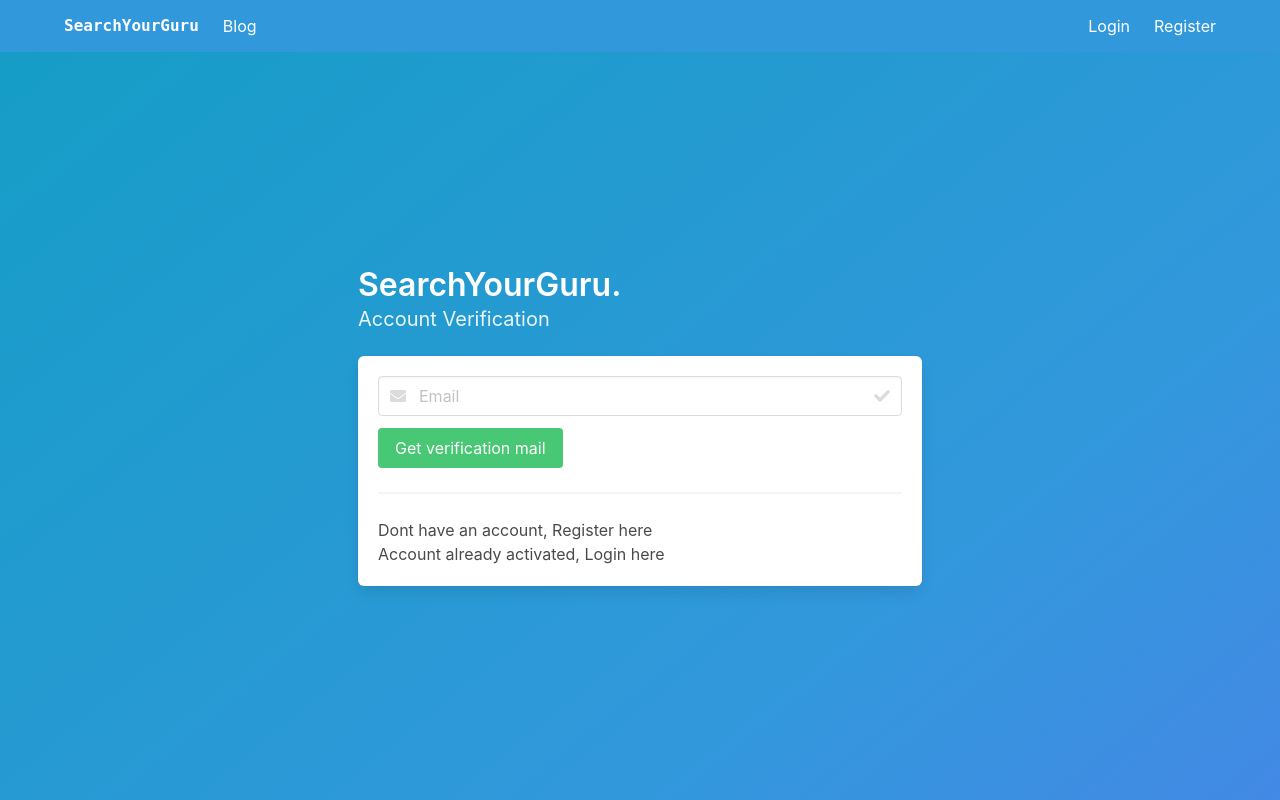
After one commit to nitinraturi/searchyourguru, a Django app: template templates/account/verification.html in a window 1280 px wide. The commit adds this page. Run offline with Django 3.2, Linux system fonts and the light colour scheme; the template is opened without the code that fills it, so the values that code supplies are empty; some libraries are stand-ins or nearby versions.

Commit message:
Verification view added

```diff
--- a/apps/pages/urls.py
+++ b/apps/pages/urls.py
@@ -7,4 +7,5 @@ urlpatterns = [
     path('',HomeView.as_view(),name="home"),
     path('login/',LoginView.as_view(),name="login"),
     path('signup/',SignupView.as_view(),name="signup"),
+    path('verification/',VerificationView.as_view(),name="verification"),
 ]
--- a/apps/users/serializers.py
+++ b/apps/users/serializers.py
@@ -74,7 +74,7 @@ class AccountActivationSerializer(serializers.Serializer):
             raise serializers.ValidationError({'detail':'No user associated with this email'})
 
         if not isEmailVerificationPending(email):
-            raise serializers.ValidationError({'detail':"No email verification pending"})
+            raise serializers.ValidationError({'detail':"No email verification pending for this email"})
         return data
 
     def send_activation_link(self):
--- /dev/null
+++ b/static/js/controllers/verification.js
@@ -0,0 +1,39 @@
+var main_app = new Vue({
+  delimiters: ['[[', ']]'],
+  el: '#verification_app',
+  data: {
+    account_activation_endpoint: "/account/auth/account-activation-link/",
+    verification_email: null,
+    verification_email_error: false,
+    is_loading: false,
+    error_msg:null,
+    verification_msg:null,
+    app_state:"login",
+    source:"",
+  },
+  methods: {
+    resend_verification_email: function(event){
+      this.error_msg = null;
+      this.verification_msg=null;
+      this.verification_email_error=false;
+
+      if (validateEmail(this.verification_email) == false) {
+        this.verification_email_error = true;
+      }else{
+        this.is_loading = true;
+        axios.post(this.account_activation_endpoint, {
+          email: this.verification_email
+        })
+        .then((response) => {
+          this.is_loading = false;
+          this.verification_msg = "Verification mail has been sent. If not received try again after 60 seconds."
+        }, (error) => {
+          console.log(error.response);
+          this.is_loading = false;
+          this.error_msg = error.response.data.detail[0];
+        });
+      }
+
+    },
+  }
+});
--- /dev/null
+++ b/templates/account/verification.html
@@ -0,0 +1,84 @@
+{% extends 'layouts/base.html' %}
+{% load static %}
+
+{% block body %}
+<div id="verification_app">
+  <section class="hero is-info is-fullheight-with-navbar is-bold">
+    <div class="hero-body">
+      <div class="container">
+        <div class="columns is-centered">
+          <div class="column is-6">
+
+            <p class="title">
+              SearchYourGuru.
+            </p>
+            <p class="subtitle">Account Verification</p>
+
+            {% if source == 'signup' %}
+            <article class="message is-success">
+              <div class="message-body">
+                <p>Hii {{verification_email}},</p>
+                <p>We have sent an activation link to your account,kindly check your inbox.</p>
+                <p>If not received within 60 seconds, kindly click on button below</p>
+              </div>
+            </article>
+            {% endif %}
+
+            {% if source == 'login' %}
+            <article class="message is-danger">
+              <div class="message-body">
+                <p>Hii {{verification_email}},</p>
+                <p>Please verify your email first before login.</p>
+              </div>
+            </article>
+            {% endif %}
+
+            <article class="message is-success" v-if="verification_msg != null">
+              <div class="message-body">
+                <p>[[verification_msg]]</p>
+              </div>
+            </article>
+
+            <div class="box">
+              <form action="#" v-on:submit.prevent="resend_verification_email" method="POST">
+                <div class="field">
+                  <p class="control has-icons-left has-icons-right">
+                    <input v-model="verification_email" class="input" type="email" placeholder="Email" required>
+                    <span class="icon is-small is-left">
+                      <i class="fas fa-envelope"></i>
+                    </span>
+                    <span class="icon is-small is-right">
+                      <i class="fas fa-check"></i>
+                    </span>
+                  </p>
+                  <p class="help is-danger" v-if="verification_email_error == true">Please enter a valid email</p>
+                </div>
+                <article class="message is-danger" v-if="error_msg!=null">
+                  <div class="message-body">
+                    [[error_msg]]
+                  </div>
+                </article>
+                <div class="field">
+                  <p class="control">
+                    <button type="submit" v-on:submit="resend_verification_email" class="button is-success" v-bind:class="{'is-loading':is_loading}">
+                      Get verification mail
+                    </button>
+                  </p>
+                </div>
+              </form>
+              <hr>
+              <p>Dont have an account, <a href="{% url 'pages:signup' %}">Register here</a></p>
+              <p>Account already activated, <a href="{% url 'pages:login' %}">Login here</a></p>
+            </div>
+
+          </div>
+        </div>
+      </div>
+    </div>
+  </section>
+</div>
+{% endblock %}
+
+{% block extra_scripts %}
+<script src="{% static 'js/controllers/verification.js' %}"></script>
+{% endblock %}
```
Also changed, not shown: apps/pages/views.py (+9 -0 lines), static/js/controllers/login.js (+13 -32 lines), static/js/controllers/signup.js (+1 -7 lines), templates/account/login.html (+17 -20 lines), templates/account/signup.html (+5 -16 lines).
